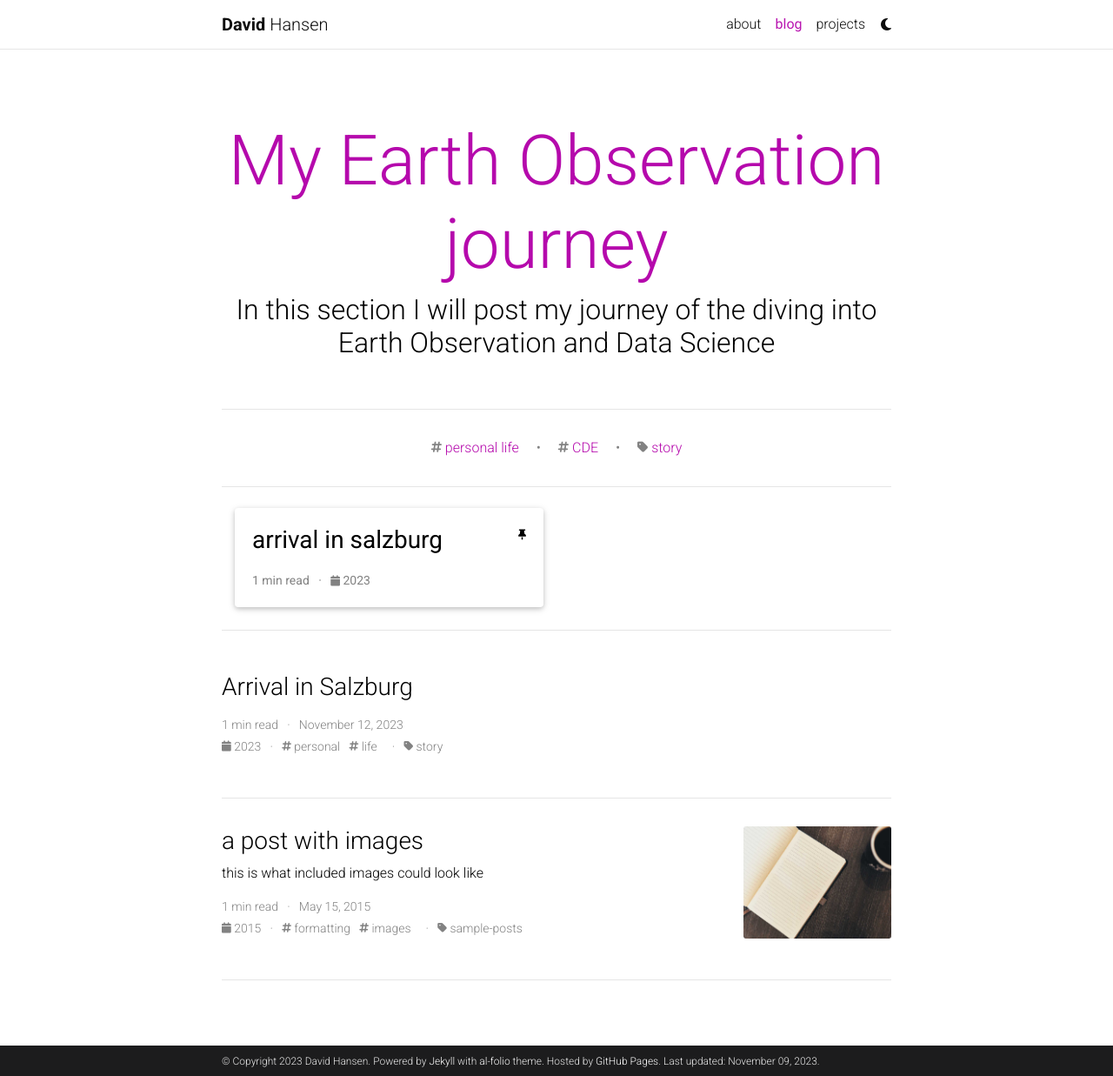
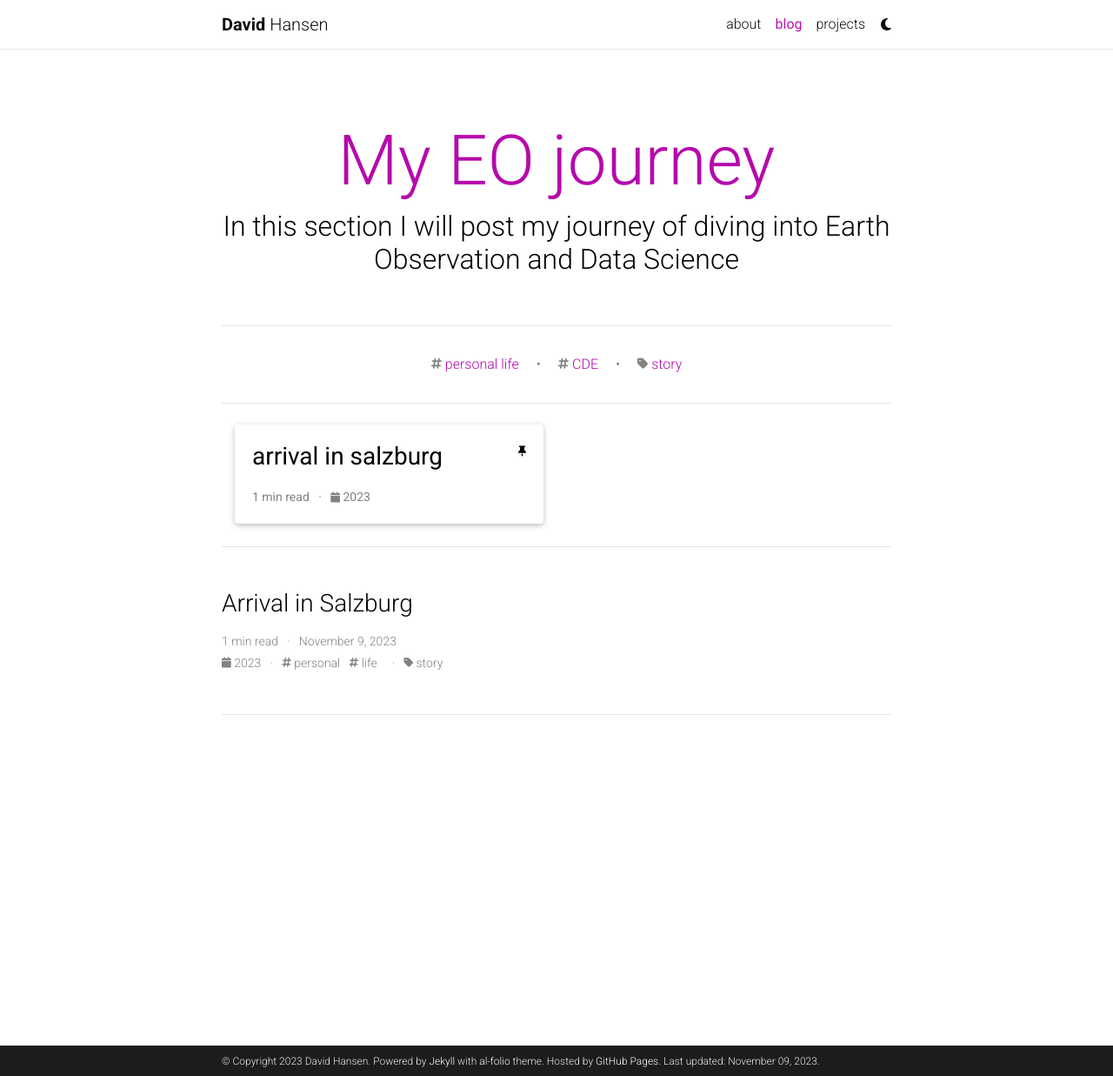
Before and after one commit to hansendav/hansendav.github.io, a Jekyll site: the page built from blog/index.html, in a window 1280 px wide and 1237 px high. Shown: the whole window at 87% size. Built offline with Jekyll 4.4.1, drawn with Linux system fonts in a browser that asks for light colours; the list of posts is cut into pages by our own code; comment, search, counter and statistics services are not loaded; a style sheet for code colours, icons or effects is not loaded.

Commit message:
Major blog changes

```diff
--- a/_config.yml
+++ b/_config.yml
@@ -118,9 +118,9 @@ bing_site_verification:  # out your bing-site-verification ID (Bing Webmaster)
 # Blog
 # -----------------------------------------------------------------------------
 
-blog_name: My Earth Observation journey # blog_name will be displayed in your blog page
+blog_name: My EO journey # blog_name will be displayed in your blog page
 blog_nav_title: blog # your blog must have a title for it to be displayed in the nav bar
-blog_description: In this section I will post my journey of the diving into Earth Observation and Data Science
+blog_description: In this section I will post my journey of diving into Earth Observation and Data Science
 permalink: /blog/:year/:title/
 
 # Pagination
@@ -128,7 +128,7 @@ pagination:
   enabled: true
 
 related_blog_posts:
-  enabled: true
+  enabled: false
   max_related: 5
 
 # Giscus comments (RECOMMENDED)
@@ -152,9 +152,9 @@ disqus_shortname: al-folio # put your disqus shortname
 # External sources.
 # If you have blog posts published on medium.com or other external sources,
 # you can display them in your blog by adding a link to the RSS feed.
-external_sources:
-  - name: medium.com
-    rss_url: https://medium.com/@al-folio/feed
+# external_sources:
+  #- name: medium.com
+  #  rss_url: https://medium.com/@al-folio/feed
 
 # -----------------------------------------------------------------------------
 # Collections
--- a/_posts/2023-11-12-salzburg-arrival.md
+++ b/_posts/2023-11-12-salzburg-arrival.md
@@ -1,7 +1,7 @@
 ---
 layout: post
 title: Arrival in Salzburg
-date: 2023-11-12 15:00:00
+date: 2023-11-09 15:00:00
 description:
 tags: personal life
 categories: story
```
Also changed, not shown: _posts/2015-05-15-images.md (deleted, +0 -48 lines).
